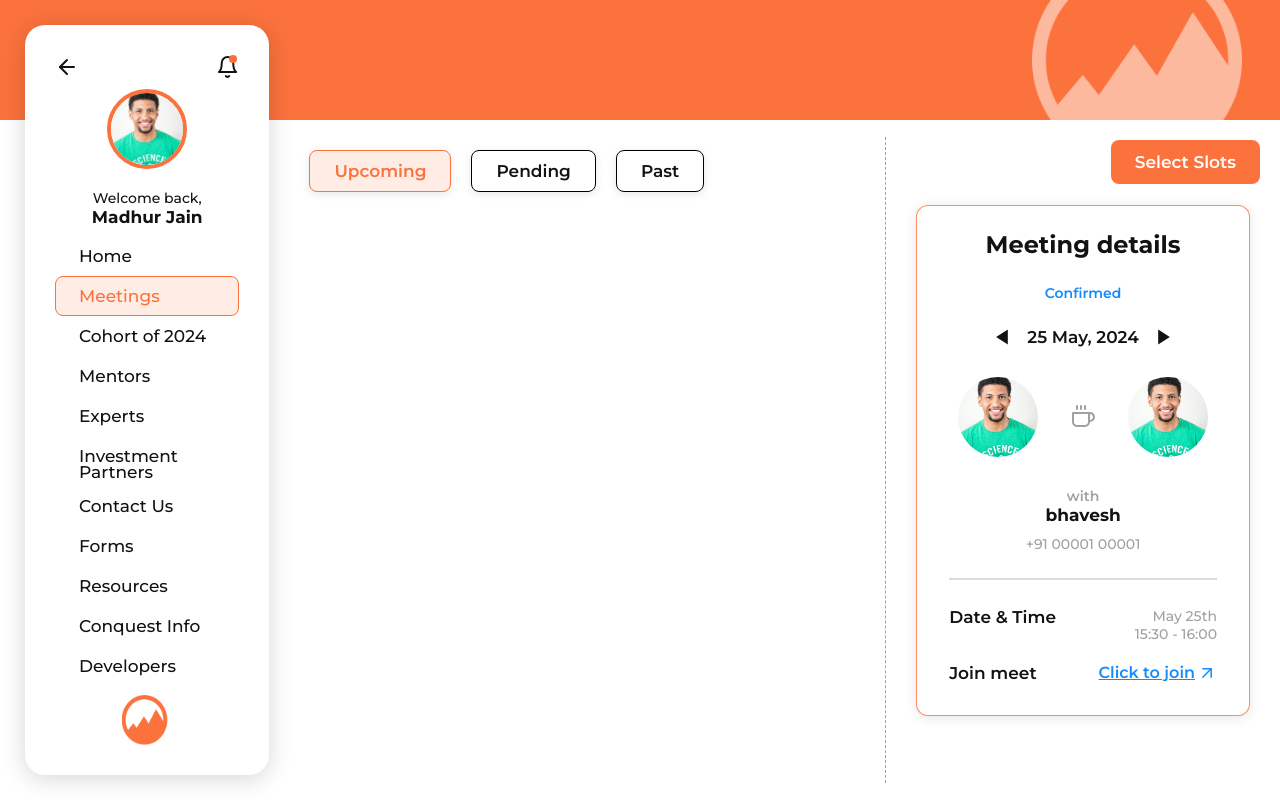
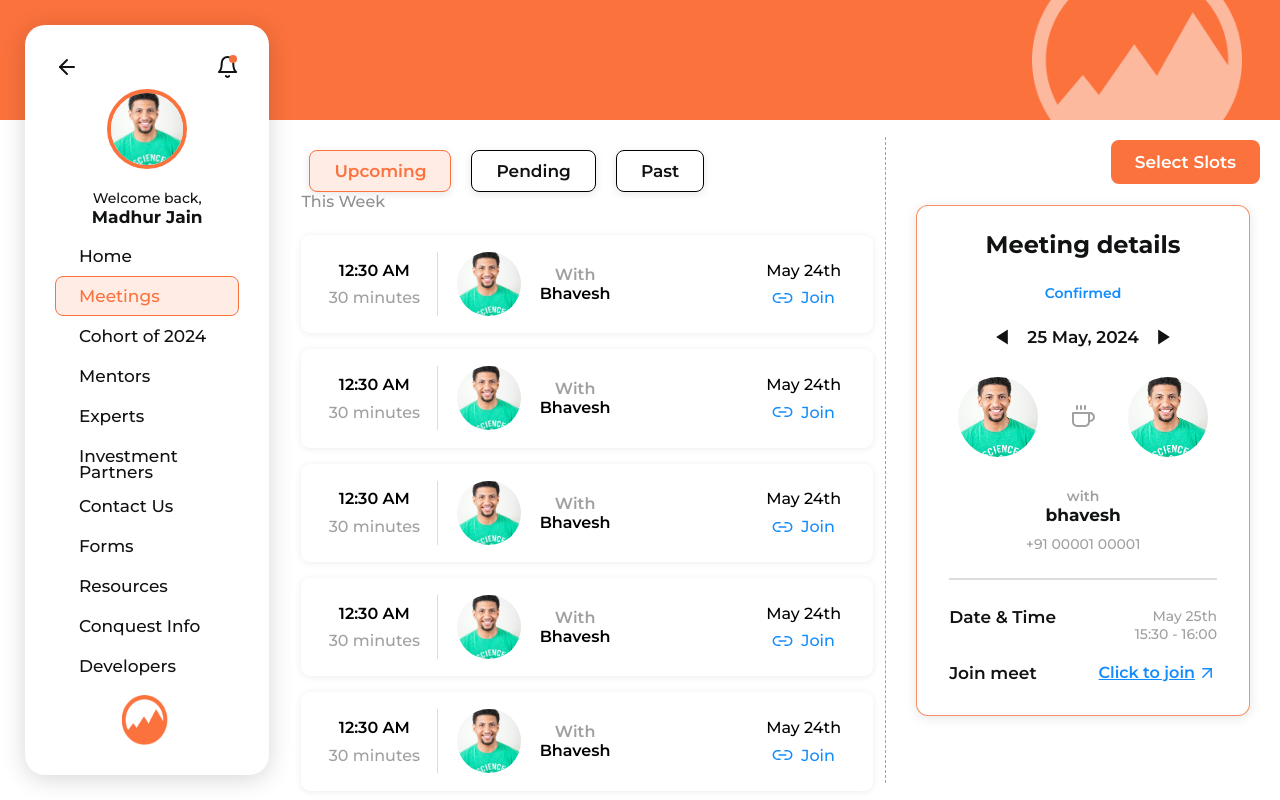
Before and after one commit to dvm-bitspilani/cel-conquest-2024, a React (Vite) app: page /dashboard/meetings in a window 1280 px wide. Shown: the top 800 px of the page. Built offline with nearby package versions, Linux system fonts and the light colour scheme.

Commit message:
feat: integrate meetings list into meetings page

```diff
--- a/src/routes/Dashboard/Meetings/Meetings.jsx
+++ b/src/routes/Dashboard/Meetings/Meetings.jsx
@@ -1,10 +1,42 @@
+import avatar from "../../../assets/images/Dashboard/demoAvatar.jpeg";
+
 import styles from "./meetings.module.scss";
 import MeetingDetails from "../../../components/Dashboard/Meetings/MeetingDetails/MeetingDetails";
 import SelectSlots from "../../../components/Dashboard/Meetings/SelectSlots/SelectSlots";
 import { useState } from "react";
 import SlotTimingSelector from "../../../components/Dashboard/Meetings/SlotTimingSelector/SlotTimingSelector";
+import MeetingList from "../../../components/MeetingList/MeetingList";
+import MeetingItem from "../../../components/MeetingList/MeetingItem/MeetingItem";
+
+import { useRef } from "react";
 
 const Meetings = () => {
+  //meeting list code
+  const dataRef = useRef(null);
+
+  function handleClick() {
+    console.log(dataRef.current);
+  }
+
+  const listItms = [];
+  for (let i = 0; i < 6; i++) {
+    const newItm = (
+      <MeetingItem
+        date="May 24, 2024, 00:30:00"
+        avatar={avatar}
+        mentorName="Bhavesh"
+        duration={30}
+        // isGrayLink={true}
+        key={Math.random()}
+        data={{ test: "hello", id: i }}
+        handleClick={handleClick}
+        dataRef={dataRef}
+      />
+    );
+    listItms.push(newItm);
+  }
+
+  // rest of the code
   const [selectSlots, setselectSlots] = useState(false);
   const [selectSlotTiming, setselectSlotTiming] = useState(false);
 
@@ -30,6 +62,7 @@ const Meetings = () => {
             <div className={styles.meetingsListOptions}>Pending</div>
             <div className={styles.meetingsListOptions}>Past</div>
           </div>
+          <MeetingList listItms={listItms} />
         </div>
         <div className={styles.divider}></div>
         <div className={styles.rightPart}>
```
